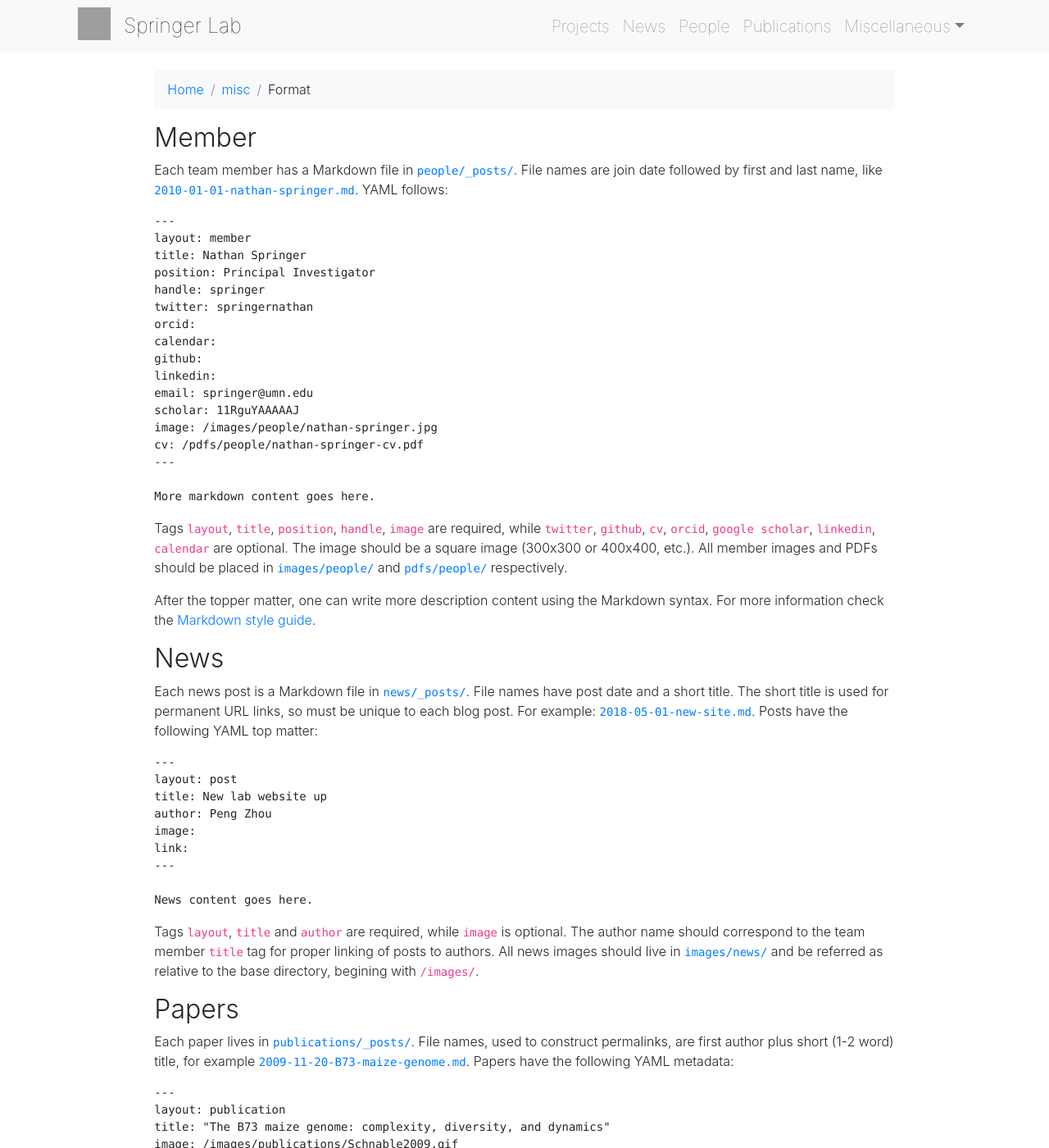
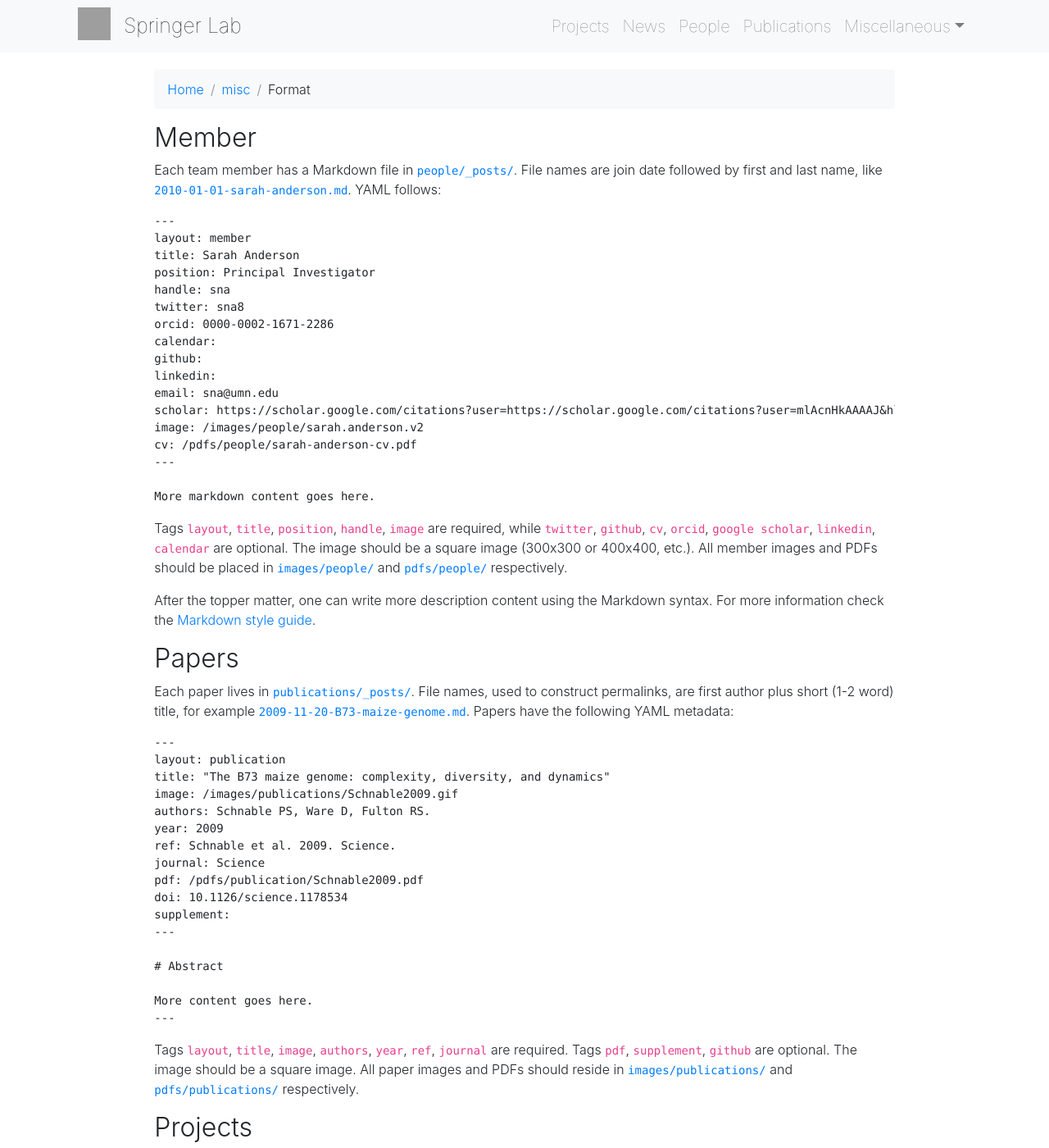
Before and after one commit to andersongenomicslab/andersongenomicslab.github.io, a Jekyll site: the page built from misc/_posts/2011-01-02-format.md, in a window 1280 px wide and 1400 px high. Shown: the whole window at 82% size. Built offline with Jekyll 4.4.1, drawn with Linux system fonts in a browser that asks for light colours; nearby versions of some CDN libraries; a style sheet for code colours, icons or effects is not loaded; some of the changed text lies outside the part shown; grey boxes are pictures that could not be loaded.

Commit message:
Update 2011-01-02-format.md

````diff
--- a/misc/_posts/2011-01-02-format.md
+++ b/misc/_posts/2011-01-02-format.md
@@ -5,53 +5,35 @@ title: Format
 
 ## Member
 
-Each team member has a Markdown file in [`people/_posts/`](https://github.com/maizeumn/maizeumn.github.io/tree/master/people/_posts).  File names are join date followed by first and last name, like [`2010-01-01-nathan-springer.md`](https://github.com/maizeumn/maizeumn.github.io/blob/master/people/_posts/2010-01-01-nathan-springer.md).  YAML follows:
+Each team member has a Markdown file in [`people/_posts/`](https://github.com/maizeumn/maizeumn.github.io/tree/master/people/_posts).  File names are join date followed by first and last name, like [`2010-01-01-sarah-anderson.md`](https://github.com/maizeumn/maizeumn.github.io/blob/master/people/_posts/2010-01-01-sarah-anderson.md).  YAML follows:
 
 ```
 ---
 layout: member
-title: Nathan Springer
+title: Sarah Anderson
 position: Principal Investigator
-handle: springer
-twitter: springernathan
-orcid:
+handle: sna
+twitter: sna8
+orcid: 0000-0002-1671-2286
 calendar:
 github:
 linkedin:
-email: springer@umn.edu
-scholar: 11RguYAAAAAJ
-image: /images/people/nathan-springer.jpg
-cv: /pdfs/people/nathan-springer-cv.pdf
+email: sna@umn.edu
+scholar: https://scholar.google.com/citations?user=https://scholar.google.com/citations?user=mlAcnHkAAAAJ&hl=en&user=f7FJ4UoAAAAJ
+image: /images/people/sarah.anderson.v2
+cv: /pdfs/people/sarah-anderson-cv.pdf
 ---
 
 More markdown content goes here.
 ```
 
-Tags `layout`, `title`, `position`, `handle`, `image` are required, while `twitter`, `github`, `cv`, `orcid`, `google scholar`, `linkedin`, `calendar` are optional.  The image should be a square image (300x300 or 400x400, etc.).  All member images and PDFs should be placed in [`images/people/`](https://github.com/maizeumn/maizeumn.github.io/tree/master/images/people) and [`pdfs/people/`](https://github.com/maizeumn/maizeumn.github.io/tree/master/pdfs/people) respectively.
+Tags `layout`, `title`, `position`, `handle`, `image` are required, while `twitter`, `github`, `cv`, `orcid`, `google scholar`, `linkedin`, `calendar` are optional.  The image should be a square image (300x300 or 400x400, etc.).  All member images and PDFs should be placed in [`images/people/`](https://github.com/andersongenomicslab/andersongenomicslab.github.io/tree/master/images/people) and [`pdfs/people/`](https://github.com/andersongenomicslab/andersongenomicslab.github.io/tree/master/pdfs/people) respectively.
 
 After the topper matter, one can write more description content using the Markdown syntax. For more information check the [Markdown style guide](/misc/style).
 
-## News
-
-Each news post is a Markdown file in [`news/_posts/`](https://github.com/maizeumn/maizeumn.github.io/tree/master/news/_posts).  File names have post date and a short title.  The short title is used for permanent URL links, so must be unique to each blog post.  For example: [`2018-05-01-new-site.md`](https://github.com/maizeumn/maizeumn.github.io/blob/master/news/_posts/2018-05-01-new-site.md).  Posts have the following YAML top matter:
-
-```
----
-layout: post
-title: New lab website up
-author: Peng Zhou
-image:
-link:
----
-
-News content goes here.
-```
-
-Tags `layout`, `title` and `author` are required, while `image` is optional.  The author name should correspond to the team member `title` tag for proper linking of posts to authors.  All news images should live in [`images/news/`](https://github.com/maizeumn/maizeumn.github.io/tree/master/images/news) and be referred as relative to the base directory, begining with `/images/`.
-
 ## Papers
 
-Each paper lives in [`publications/_posts/`](https://github.com/maizeumn/maizeumn.github.io/tree/master/publications/_posts).  File names, used to construct permalinks, are first author plus short (1-2 word) title, for example [`2009-11-20-B73-maize-genome.md`](https://github.com/maizeumn/maizeumn.github.io/blob/master/publications/_posts/2009-11-20-B73-maize-genome.md).   Papers have the following YAML metadata:
+Each paper lives in [`publications/_posts/`](https://github.com/andersongenomicslab/andersongenomicslab.github.io/tree/master/publications/_posts).  File names, used to construct permalinks, are first author plus short (1-2 word) title, for example [`2009-11-20-B73-maize-genome.md`](https://github.com/andersongenomicslab/andersongenomicslab.github.io/blob/master/publications/_posts/2009-11-20-B73-maize-genome.md).   Papers have the following YAML metadata:
 
 ```
 ---
@@ -73,11 +55,11 @@ More content goes here.
 ---
 ```
 
-Tags `layout`, `title`, `image`, `authors`, `year`, `ref`, `journal` are required.  Tags `pdf`, `supplement`, `github` are optional.  The image should be a square image.  All paper images and PDFs should reside in [`images/publications/`](https://github.com/maizeumn/maizeumn.github.io/tree/master/images/publications) and [`pdfs/publications/`](https://github.com/maizeumn/maizeumn.github.io/tree/master/pdfs/publications) respectively.
+Tags `layout`, `title`, `image`, `authors`, `year`, `ref`, `journal` are required.  Tags `pdf`, `supplement`, `github` are optional.  The image should be a square image.  All paper images and PDFs should reside in [`images/publications/`](https://github.com/andersongenomicslab/andersongenomicslab.github.io/tree/master/images/publications) and [`pdfs/publications/`](https://github.com/andersongenomicslab/andersongenomicslab.github.io/tree/master/pdfs/publications) respectively.
 
 ## Projects
 
-Each project has a Markdown file in [`projects/_posts/`](https://github.com/maizeumn/maizeumn.github.io/tree/master/projects/_posts).  File names are join date followed by first and last name, like [`2016-02-15-maize-epigenomic-variation.md`](https://github.com/maizeumn/maizeumn.github.io/blob/master/projects/_posts/2016-02-15-maize-epigenomic-variation.md).  YAML follows:
+Each project has a Markdown file in [`projects/_posts/`](https://github.com/andersongenomicslab/andersongenomicslab.github.io/tree/master/projects/_posts).  File names are join date followed by first and last name, like [`2016-02-15-maize-epigenomic-variation.md`](https://github.com/andersongenomicslab/andersongenomicslab.github.io/blob/master/projects/_posts/2016-02-15-maize-epigenomic-variation.md).  YAML follows:
 
 ```
 ---
@@ -94,15 +76,9 @@ image: /images/projects/epigenomic-variation.jpg
 **Aim 2. Determine the causes and assess the stability of maize epialleles**.
 ```
 
-Tags `layout`, `title`, `author` are required, while `description`, `link`, `cv`, `image` are optional.  The image should be a square image file.  All project images and PDFs should be placed in [`images/projects/`](https://github.com/maizeumn/maizeumn.github.io/tree/master/images/projects) and [`pdfs/projects/`](https://github.com/maizeumn/maizeumn.github.io/tree/master/pdfs/projects) respectively.
+Tags `layout`, `title`, `author` are required, while `description`, `link`, `cv`, `image` are optional.  The image should be a square image file.  All project images and PDFs should be placed in [`images/projects/`](https://github.com/andersongenomicslab/andersongenomicslab.github.io/tree/master/images/projects) and [`pdfs/projects/`](https://github.com/andersongenomicslab/andersongenomicslab.github.io/tree/master/pdfs/projects) respectively.
 
-## Photos carousel
-
-To add, change or delete the photos appearing in the homepage carousel:
-
-* Upload photo to [images/carousel](https://github.com/maizeumn/maizeumn.github.io/tree/master/images/carousel), the best photo size is 900x350;
-* Modify the content in [_data/carousel.yml](https://github.com/maizeumn/maizeumn.github.io/tree/master/_data/carousel.yml) to reflect the correct image path.
 
 ## Photo gallery
 
-To add or update photos to the photo gallery, simple upload photos to [images/photos](https://github.com/maizeumn/maizeumn.github.io/tree/master/images/photos)
+To add or update photos to the photo gallery, simple upload photos to [images/photos](https://github.com/andersongenomicslab/andersongenomicslab.github.io/tree/master/images/photos)
````
